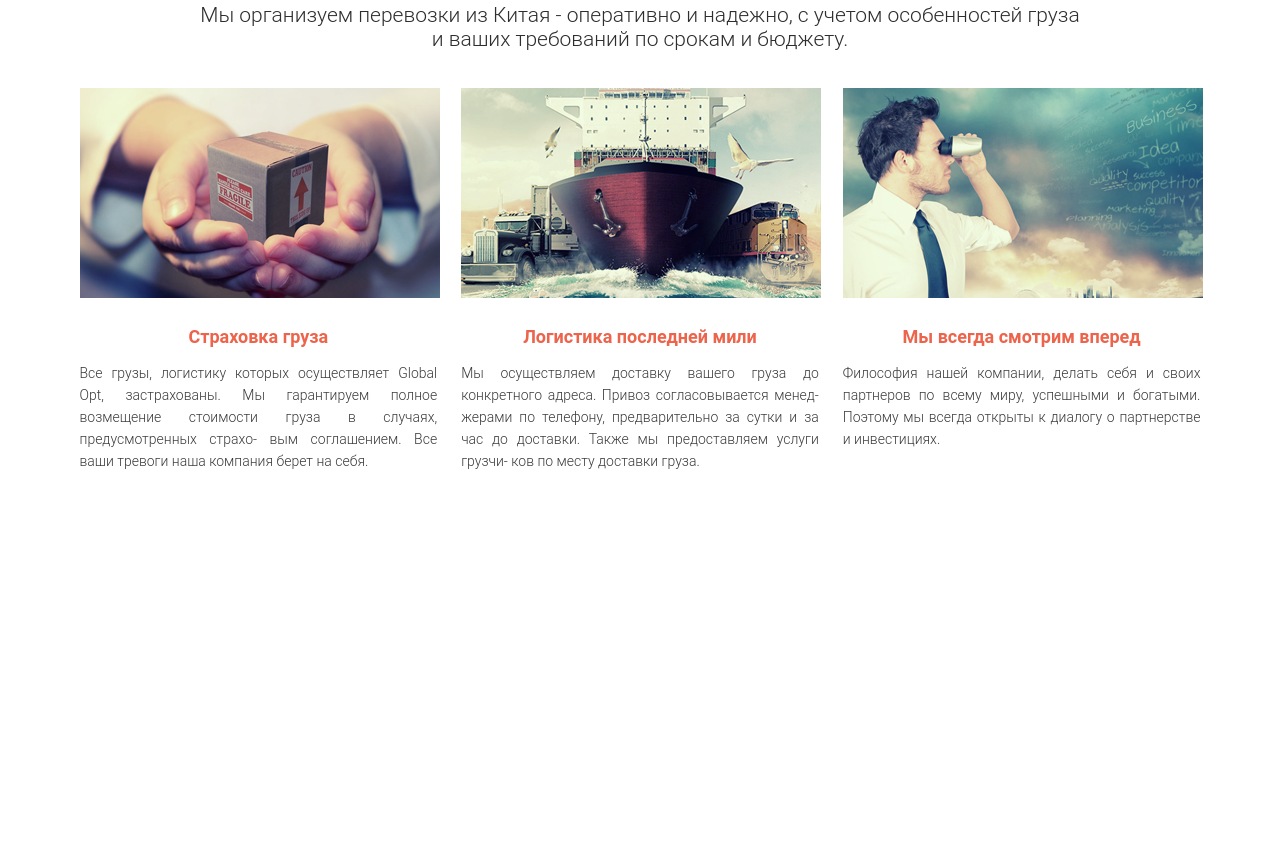
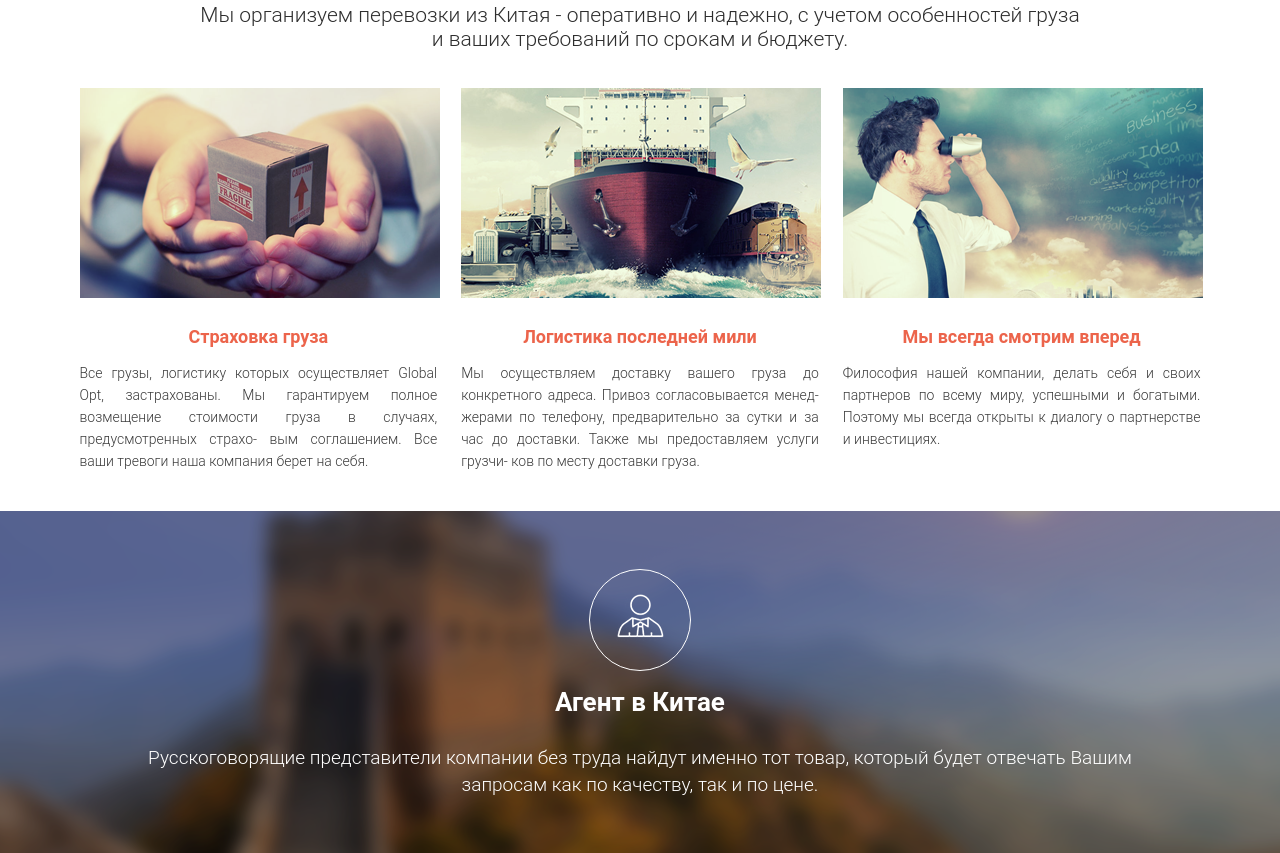
Before and after one commit to Butra2332/trucking, a website: page src/index.html in a window 1280 px wide. Shown: the part 1418-2271 px from the top of the page. Before the commit the page ends 1929 px from the top, so only its background shows below. Drawn offline with Linux system fonts and the light colour scheme.

Commit message:
add section Agent

```diff
--- a/src/index.html
+++ b/src/index.html
@@ -191,5 +191,16 @@
             </div>
         </div>
     </section>
+    <section class="agent">
+        <div class="container">
+            <div class="agent__block">
+                <div class="agent__item">
+                    <img src="icons/icon_agent.png" alt="agent">
+                </div>
+                <h2>Агент в Китае</h2>
+                <div class="agent__text">Русскоговорящие представители компании без труда найдут именно тот товар, который будет отвечать Вашим <br> запросам как по качеству, так и по цене.</div>
+            </div>
+        </div>
+    </section>
 </body>
 </html>
--- /dev/null
+++ b/src/sass/_agent.scss
@@ -0,0 +1,45 @@
+.agent {
+    height: 342px;
+    background: url(../img/bck/second_bck.png) center (center/cover) no-repeat;
+    padding: 58px 0 75px 0;
+    .agent__block {
+        display: flex;
+        flex-direction: column;
+        justify-content: center;
+        align-items: center;
+    }
+    .agent__item {
+        width: 102px;
+        height: 102px;
+        border: 1px solid $white_color;
+        border-radius: 100%;
+        display: flex;
+        justify-content: center;
+        align-items: center;
+        img {
+            width: 48px;
+            height: 51px;
+            margin-bottom: 10px;
+        }
+    }
+    h2 {
+        color: $white_color;
+        font-size: 26px;
+        font-weight: 700;
+        font-style: normal;
+        letter-spacing: normal;
+        line-height: 23px;
+        text-align: center;
+        margin-top: 20px;
+    }
+    .agent__text {
+        margin-top: 22px;
+        color: $white_color;
+        font-size: 19px;
+        font-weight: 300;
+        font-style: normal;
+        letter-spacing: normal;
+        line-height: 27px;
+        text-align: center;
+    }
+}
--- a/src/sass/style.scss
+++ b/src/sass/style.scss
@@ -7,6 +7,7 @@
 @import "title";
 @import "advantages";
 @import "work";
+@import "agent";
 
 
 * {font-family: 'Roboto', sans-serif;
```
Also changed, not shown: src/css/style.min.css, src/icons/icon_agent.png (added), src/img/bck/second_bck.png (added), 1 other file.
